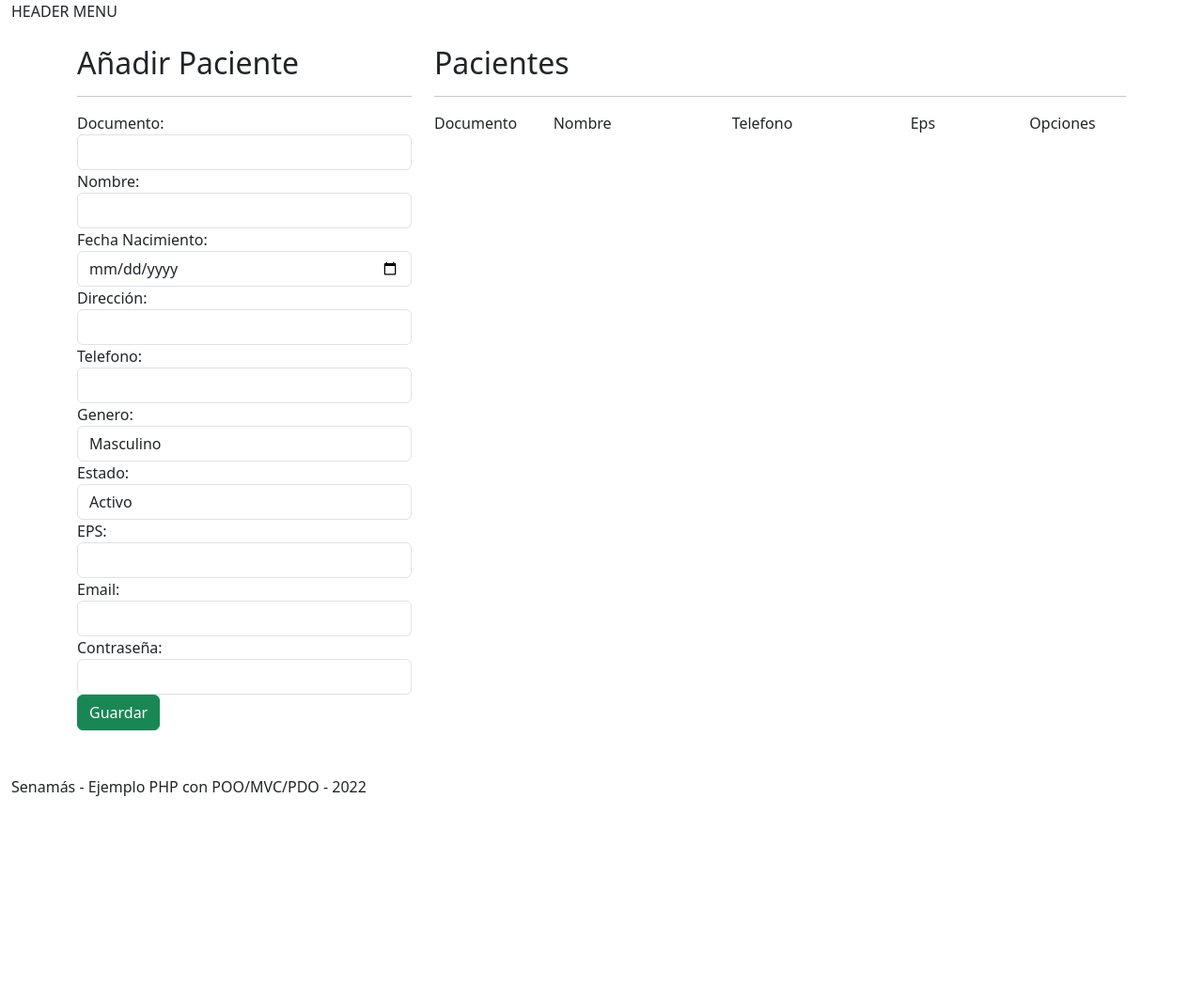
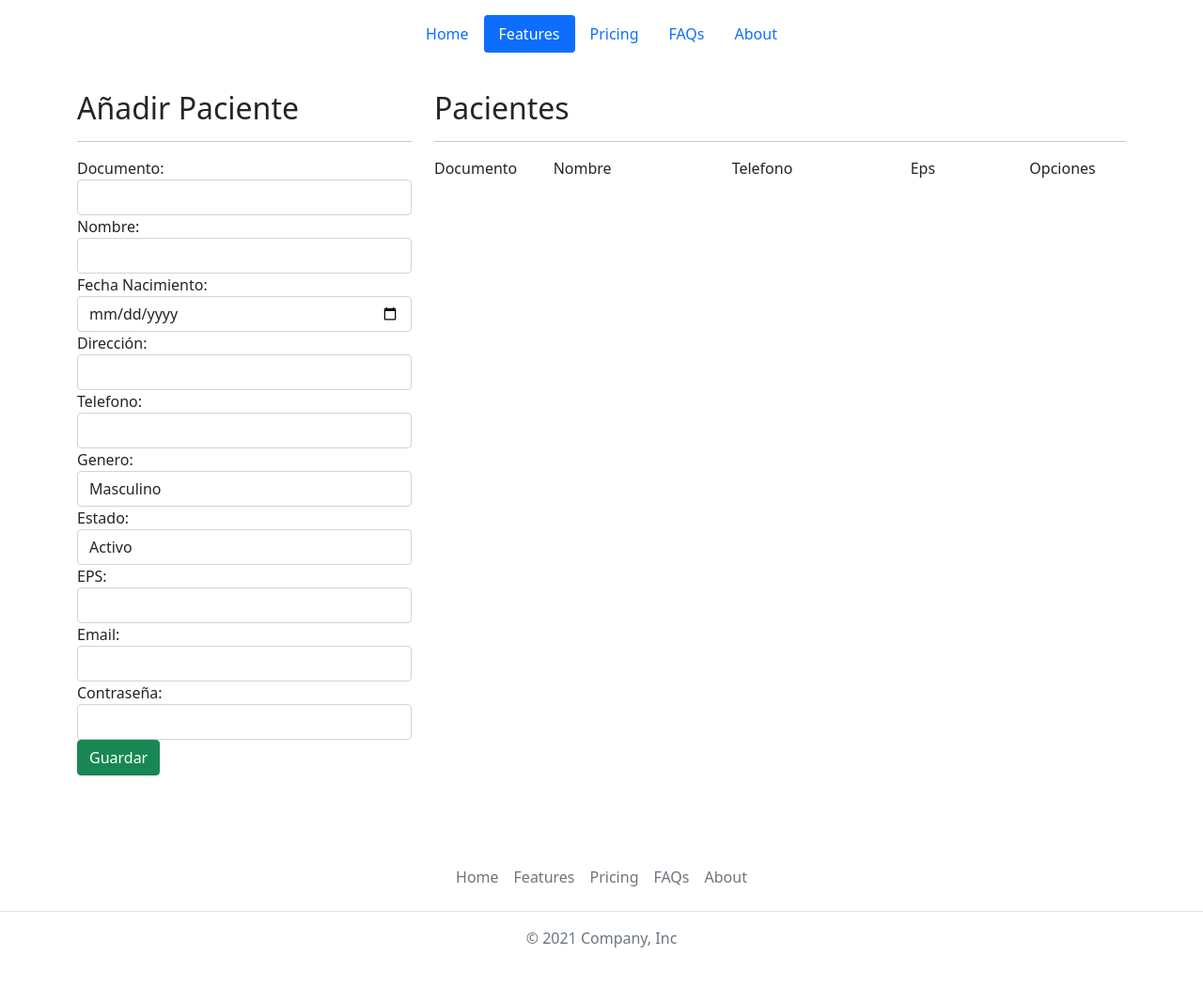
Before and after one commit to jhonGriGi/Senamas, a PHP site: page /views/indexView.php in a window 1280 px wide. Shown: the whole page at 94% size. Before the commit the page ends 847 px from the top, so only its background shows below. Run offline with PHP 8.4, Linux system fonts and the light colour scheme; some libraries are stand-ins or nearby versions.

Commit message:
Remove the absolute paths

```diff
--- a/src/config/dbConfig.php
+++ b/src/config/dbConfig.php
@@ -1,7 +1,7 @@
 <?php
-require $_SERVER['DOCUMENT_ROOT'] . '/vendor/autoload.php';
+require '../vendor/autoload.php';
 
-$dotenv = Dotenv\Dotenv::createImmutable($_SERVER['DOCUMENT_ROOT']);
+$dotenv = Dotenv\Dotenv::createImmutable('../');
 $dotenv->load();
 
 define("DB_DRIVER", $_ENV["DB_DRIVER"]);
--- a/src/core/BaseController.php
+++ b/src/core/BaseController.php
@@ -3,8 +3,8 @@ class BaseController
 {
   public function __construct()
   {
-    require_once __DIR__ . '/Connection.php';
-    require_once __DIR__ . '/BaseModel.php';
+    require_once 'Connection.php';
+    require_once 'BaseModel.php';
 
     //Incluir todos los modelos
     /*
--- a/src/core/BaseModel.php
+++ b/src/core/BaseModel.php
@@ -1,5 +1,4 @@
 <?php
-require __DIR__ . '/Connection.php';
 
 class BaseModel extends Connection
 {
--- a/src/core/Connection.php
+++ b/src/core/Connection.php
@@ -1,5 +1,5 @@
 <?php
-include_once $_SERVER['DOCUMENT_ROOT'] . '/src/config/dbConfig.php';
+include_once 'config/dbConfig.php';
 
 abstract class Connection
 {
--- a/src/models/Paciente.class.php
+++ b/src/models/Paciente.class.php
@@ -1,5 +1,5 @@
 <?php
-require_once $_SERVER['DOCUMENT_ROOT'] . '/src/core/BaseModel.php';
+require_once 'core/BaseModel.php';
 
 class Paciente extends BaseModel
 {
@@ -213,7 +213,7 @@ class Paciente extends BaseModel
   {
     // Preparar la consulta para insertar un paciente en la BD
     $sql = $this->dbConnection->prepare("INSERT INTO paciente (documento, nombre, direccion,
-telefono, fecha_nacimiento, estado, genero, eps, email, password) VALUES (?, ?, ?, ?, ?, ?, ?, ?, ?,
+telefono, fecha_nacimiento, estado, genero, eps, email, pass) VALUES (?, ?, ?, ?, ?, ?, ?, ?, ?,
 ?)");
     $documento = $this->getDocumento();
     $nombre = $this->getNombre();
--- a/src/views/indexView.php
+++ b/src/views/indexView.php
@@ -6,18 +6,25 @@
   <meta charset="utf-8">
   <meta name="viewport" content="width=device-width, initial-scale=1, shrink-to-fit=no">
   <!-- Bootstrap CSS -->
-  <link rel="stylesheet" href="libs/bootstrap-dist/css/bootstrap.min.css">
+  <link href="https://cdn.jsdelivr.net/npm/bootstrap@5.1.3/dist/css/bootstrap.min.css" rel="stylesheet" integrity="sha384-1BmE4kWBq78iYhFldvKuhfTAU6auU8tT94WrHftjDbrCEXSU1oBoqyl2QvZ6jIW3" crossorigin="anonymous">
+  <script src="https://cdn.jsdelivr.net/npm/bootstrap@5.1.3/dist/js/bootstrap.bundle.min.js" integrity="sha384-ka7Sk0Gln4gmtz2MlQnikT1wXgYsOg+OMhuP+IlRH9sENBO0LRn5q+8nbTov4+1p" crossorigin="anonymous"></script>
   <link rel="stylesheet" href="css/mycss.css">
 </head>
 
 <body>
-  <header class="container-fluid backg1">
-    HEADER MENU
+  <header class="d-flex justify-content-center py-3">
+    <ul class="nav nav-pills">
+      <li class="nav-item"><a href="#" class="nav-link " aria-current="page">Home</a></li>
+      <li class="nav-item"><a href="#" class="nav-link active">Features</a></li>
+      <li class="nav-item"><a href="#" class="nav-link">Pricing</a></li>
+      <li class="nav-item"><a href="#" class="nav-link">FAQs</a></li>
+      <li class="nav-item"><a href="#" class="nav-link">About</a></li>
+    </ul>
   </header></br>
   <div class="container">
     <div class="row">
       <div class="col-lg-4">
-        <form action="<?php echo "index.php?controller=paciente&action=create"; ?>" method="post">
+        <form action="<?php echo "index.php?controller=paciente&action=create"; ?>" method="POST">
           <h2>Añadir Paciente</h2>
           <hr />
           <div class="form-group">
@@ -106,8 +113,15 @@
     </div> <!-- row -->
     <br><br>
   </div>
-  <footer class="container-fluid backg1">
-    Senamás - Ejemplo PHP con POO/MVC/PDO - <?php echo date("Y"); ?>
+  <footer class="py-3 my-4">
+    <ul class="nav justify-content-center border-bottom pb-3 mb-3">
+      <li class="nav-item"><a href="#" class="nav-link px-2 text-muted">Home</a></li>
+      <li class="nav-item"><a href="#" class="nav-link px-2 text-muted">Features</a></li>
+      <li class="nav-item"><a href="#" class="nav-link px-2 text-muted">Pricing</a></li>
+      <li class="nav-item"><a href="#" class="nav-link px-2 text-muted">FAQs</a></li>
+      <li class="nav-item"><a href="#" class="nav-link px-2 text-muted">About</a></li>
+    </ul>
+    <p class="text-center text-muted">© 2021 Company, Inc</p>
   </footer>
   <!-- Optional JavaScript -->
   <!-- jQuery first, then Popper.js, then Bootstrap JS -->
```
Also changed, not shown: src/controllers/PacienteController.php (+8 -1 lines), src/index.php (+4 -4 lines).
